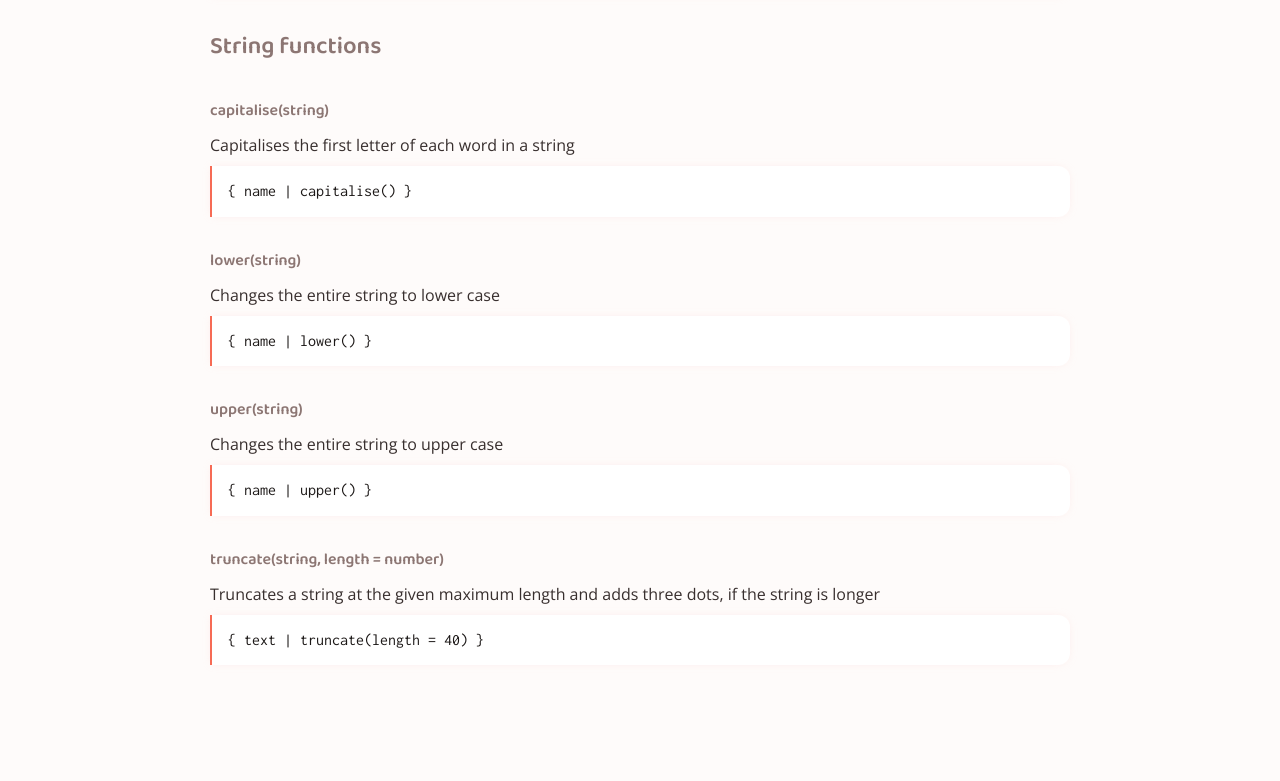
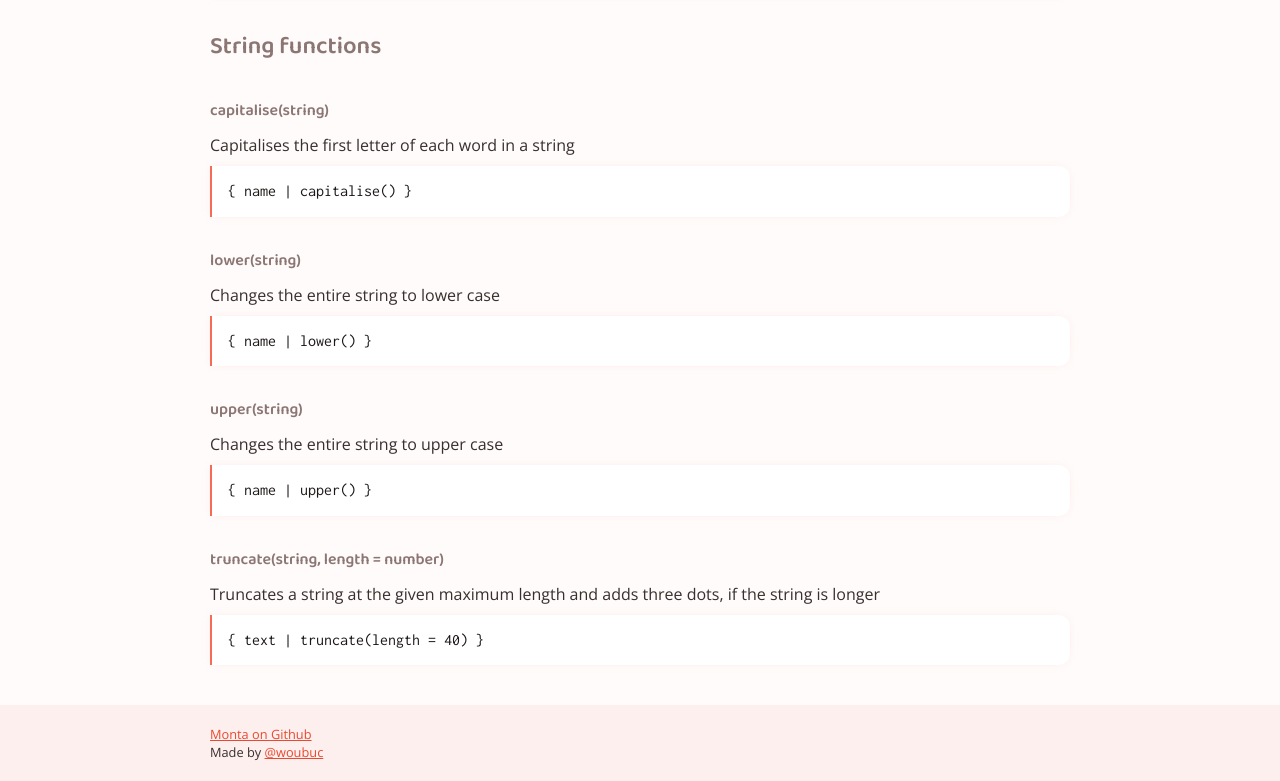
Before and after one commit to montajs/web, a website: page src/functions.html in a window 1280 px wide. Shown: the part 1176-1957 px from the top of the page. Before the commit the page ends 1861 px from the top, so only its background shows below. Drawn offline with nearby package versions, Linux system fonts and the light colour scheme.

Commit message:
Add footer

```diff
--- a/src/functions.html
+++ b/src/functions.html
@@ -70,5 +70,12 @@
 		<p>Truncates a string at the given maximum length and adds three dots, if the string is longer</p>
 		<code>{ text | truncate(length = 40) }</code>
 	</main>
+
+	<footer>
+		<div class="container">
+			<p><a href="https://github.com/montajs" target="_blank" rel="noreferrer noopener">Monta on Github</a></p>
+			<p>Made by <a href="https://woubuc.be" target="_blank" rel="noreferrer noopener">@woubuc</a></p>
+		</div>
+	</footer>
 </body>
 </html>
```
Also changed, not shown: src/language.html (+7 -0 lines).
